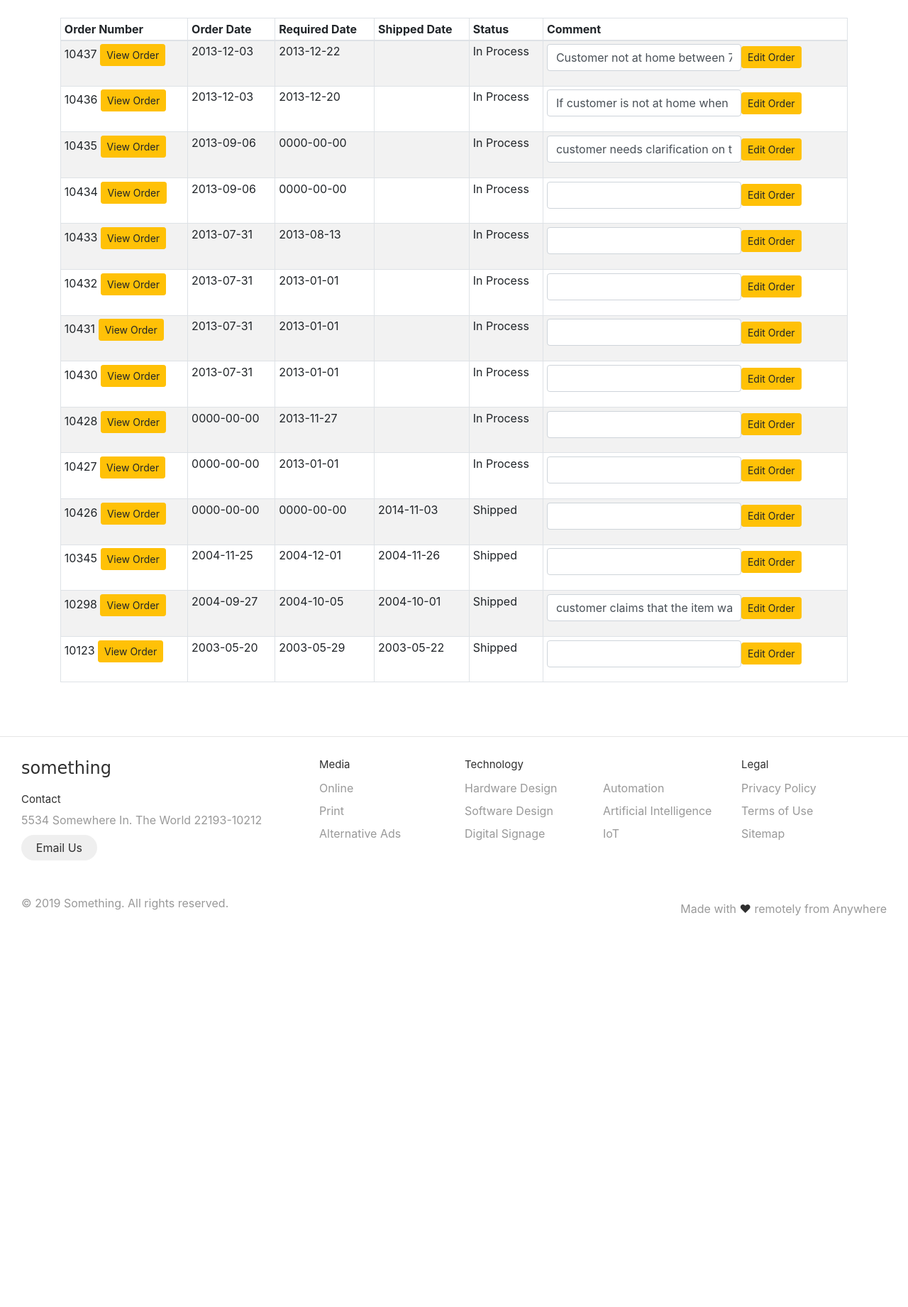
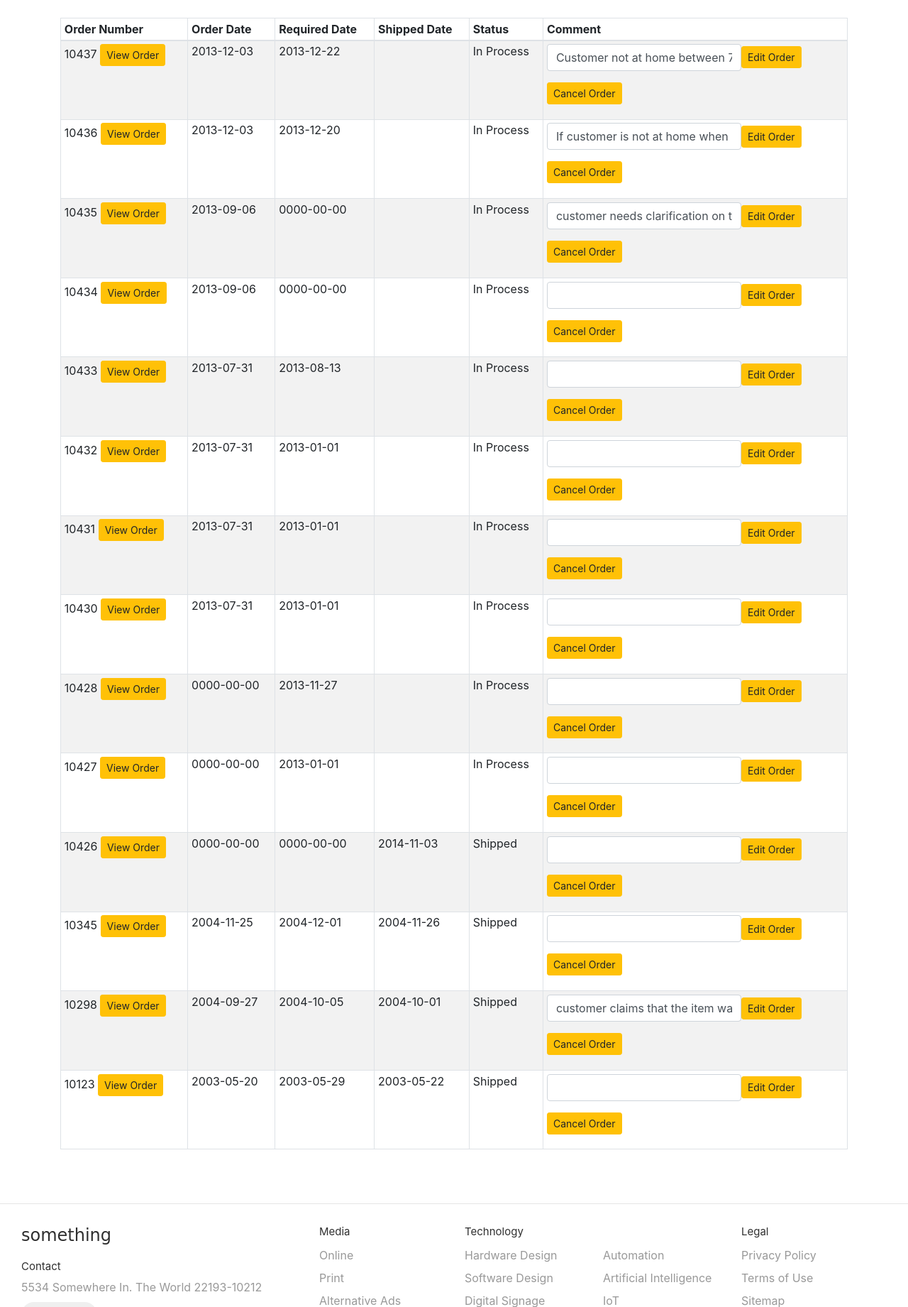
Before and after one commit to Jamief123/MoylishMarket, a CodeIgniter app: page /k00232423/index.php/ordercontroller/manageOrders in a window 1280 px wide. Shown: the part 56-1897 px from the top of the page at 71% size. Before the commit the page ends 1346 px from the top, so only its background shows below. Run offline with CodeIgniter, Linux system fonts and the light colour scheme; a user stored in the database is signed in; data comes from the database, SQL or seed files in the repository; some libraries are stand-ins or nearby versions.

Commit message:
added security check when viewing order

```diff
--- a/application/controllers/OrderController.php
+++ b/application/controllers/OrderController.php
@@ -77,24 +77,39 @@ class OrderController extends CI_Controller {
 	}
 
 	public function viewOrderDetails($orderNumber){
-		$view_data['order_info'] =$this->OrderDetailsModel->get_order_details($orderNumber);
-		$this->load->view('viewOrderDetails',$view_data);
+		if (isset($this->session->userdata['logged_in'])){
+			//get customer number for that order
+			$queryResult = $this->OrderModel->get_user_order_number($orderNumber);
+			$customerNumber = $queryResult[0]['customerNumber'];
+
+			//check if customer 'owns' that order
+			if($this->session->userdata['logged_in']['customerNumber'] == $customerNumber){
+			$view_data['order_info'] =$this->OrderDetailsModel->get_order_details($orderNumber);
+			$this->load->view('viewOrderDetails',$view_data);
+			}else{
+				$data['message'] = 'Sorry you do not have permission to view that order';
+				$this->load->view('displayMessageView',$data);
+			}
+		}else{
+			$data['message'] = 'Sorry you must be logged in to view orders';
+			$this->load->view('displayMessageView',$data);
+		}
+
+
+	}
+
+	public function cancelOrder(){
+		$orderNumber = $_POST['orderNumber'];
+		if($this->OrderModel->cancel_order($orderNumber)){
+			$data['message'] = 'Order Cancelled';
+			$this->load->view('displayMessageView',$data);
+		}else{
+			$data['message'] = 'Unable to cancel order';
+			$this->load->view('displayMessageView',$data);
+		}
+
+
 	}
 
 
-	// public function editOrder($orderNumber){
-	// 	if(isset($this->session->userdata['logged_in']['userType']) &&  ($this->session->userdata['logged_in']['userType'] == 2)){
-	// 		$data['edit_data']= $this->OrderModel->drilldown($orderNumber);
-	// 		$this->load->view('updateOrderView', $data);
-	// 	}else{
-	// 		$data['message'] = "You must be an admin to do that";
-	// 		$this->load->view('displayMessageView',$data);
-
-	// 	}
-
-	// }
-
-
-
-
 }
--- a/application/models/OrderModel.php
+++ b/application/models/OrderModel.php
@@ -79,5 +79,25 @@ class OrderModel extends CI_Model
 		$query = $this->db->get();
 		return $query->result_array();
 	}
+
+	public function cancel_order($orderNumber){
+		$this->db->set('status','Cancelled');
+		$this->db->where('orderNumber',$orderNumber);
+		$this->db->update('orders');
+		if ($this->db->affected_rows() ==1) {
+			return true;
+		}
+		else {
+			return false;
+		}
+	}
+
+	public function get_user_order_number($orderNumber){
+		$this->db->select('customerNumber');
+		$this->db->from('orders');
+		$this->db->where('orderNumber', $orderNumber);
+		$query = $this->db->get();
+		return $query->result_array();
+	}
 }
 ?>
--- a/application/views/userOrderView.php
+++ b/application/views/userOrderView.php
@@ -36,6 +36,10 @@ defined('BASEPATH') OR exit('No direct script access allowed');
 				<input type="hidden" name="orderNumber" value="<?php echo $row->orderNumber ?>">
 				<button type="submit" class="btn btn-warning btn-sm" value="Edit Order">Edit Order</button>
 			</form>
+			<form class="form-inline" action="<?php echo site_url('OrderController/cancelOrder') ?>" method="POST">
+				<input type="hidden" name="orderNumber" value="<?php echo $row->orderNumber ?>">
+				<button type="submit" class="btn btn-warning btn-sm" value="Edit Order">Cancel Order</button>
+			</form>
 		</td>
 
 
```
